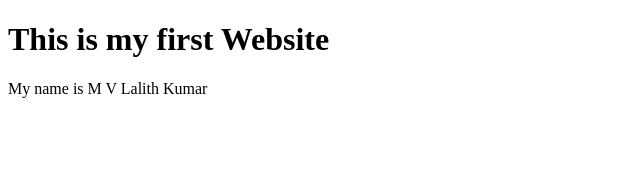
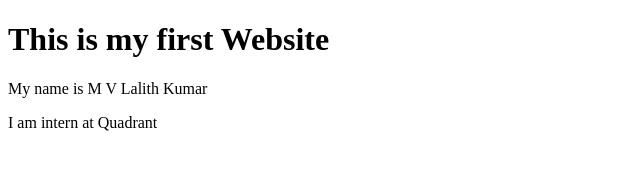
Before and after one commit to lalithkumar851/LalithRepoOne, a plain HTML site: page index.html in a window 1280 px wide. Shown: the whole page, without its empty margins (0-640 px from the left). Drawn offline with Linux system fonts and the light colour scheme.

Commit message:
Second commit on File

```diff
--- a/index.html
+++ b/index.html
@@ -4,10 +4,11 @@
     <meta charset="UTF-8">
     <meta http-equiv="X-UA-Compatible" content="IE=edge">
     <meta name="viewport" content="width=device-width, initial-scale=1.0">
-    <title>Document</title>
+    <title>Website 1</title>
 </head>
 <body>
     <h1>This is my first Website</h1>
     <p>My name is M V Lalith Kumar</p>
+    <p>I am intern at Quadrant</p>
 </body>
 </html>
```
